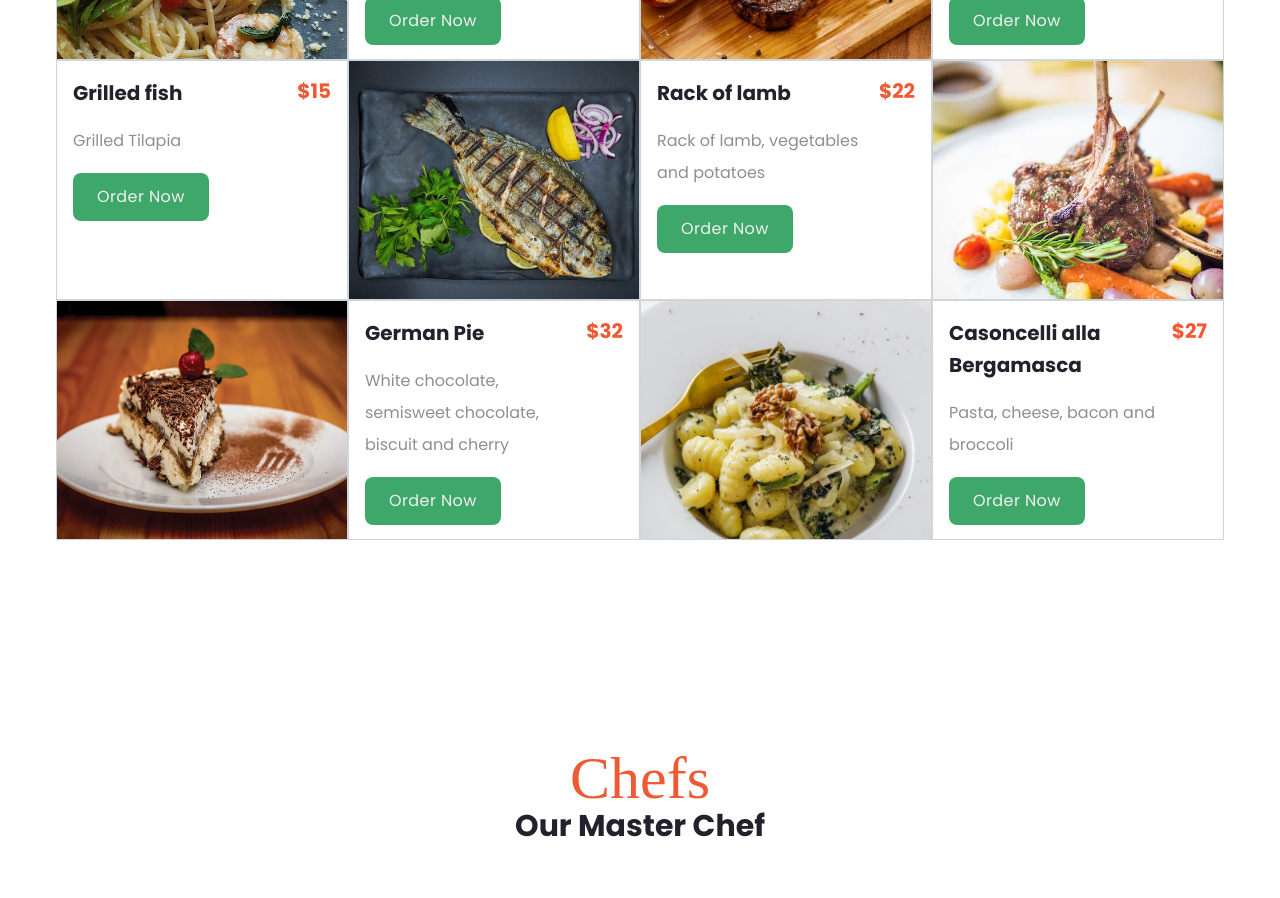
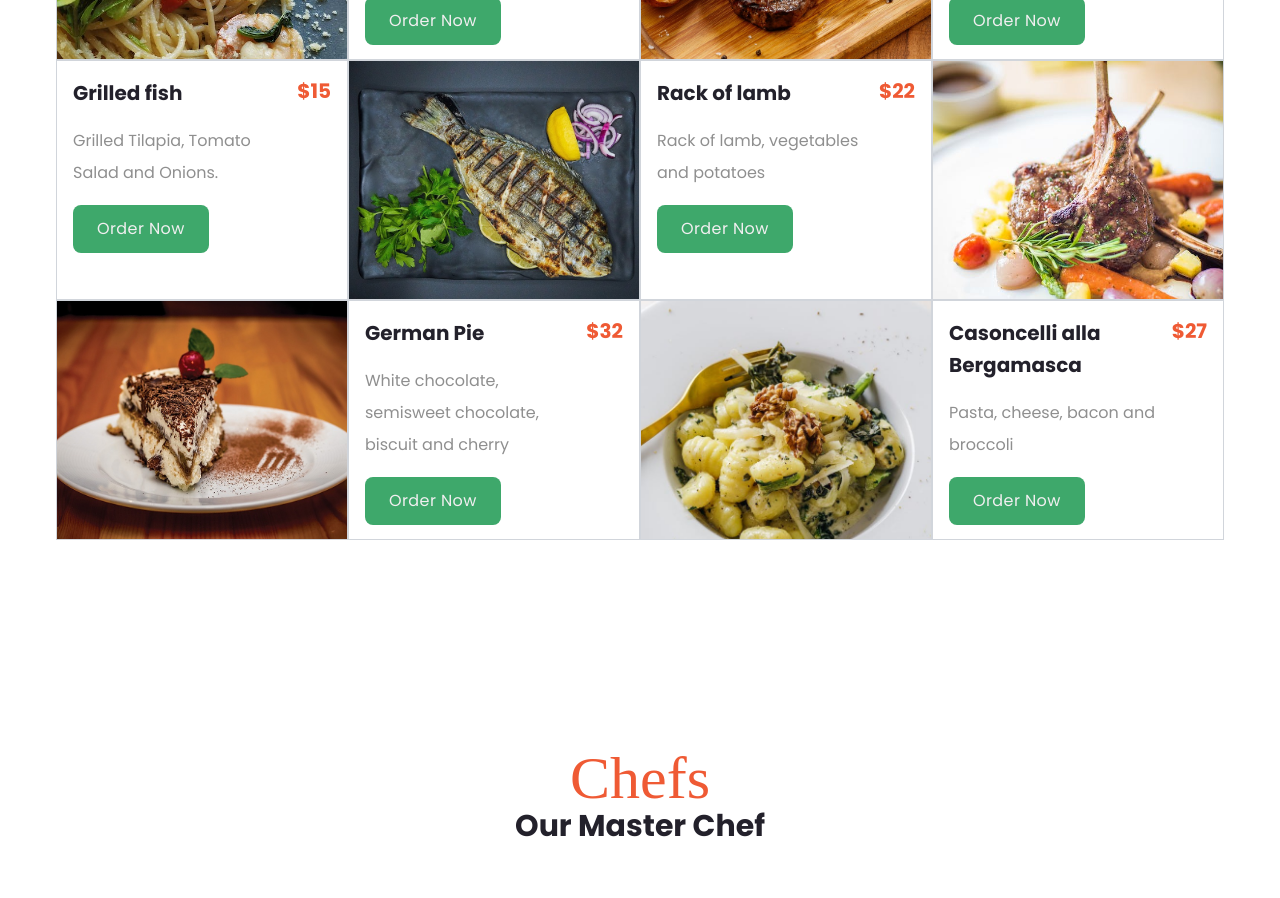
Before and after one commit to Sellucas/restaurant-website, a React (Vite) app: page / in a window 1280 px wide. Shown: the part 3500-4398 px from the top of the page. Built offline with nearby package versions, Linux system fonts and the light colour scheme; a web font is replaced by a local one.

Commit message:
Menu fixes

```diff
--- a/src/components/Menu.jsx
+++ b/src/components/Menu.jsx
@@ -72,7 +72,7 @@ const Menu = () => {
                 </div>
                 <div className="m-4 flex-col">
                   <p className="pb-4 lg:w-52 text-[#8F8F8F] leading-8">
-                    Grilled Tilapia
+                    Grilled Tilapia, Tomato Salad and Onions.
                   </p>
                   <button class="bg-[#3EA86B] hover:bg-[#EF5A34] text-[#F1EFF0] py-2 px-4 lg:py-3 lg:px-6 rounded-lg tracking-wide ease-in duration-200">
                     Order Now
```
